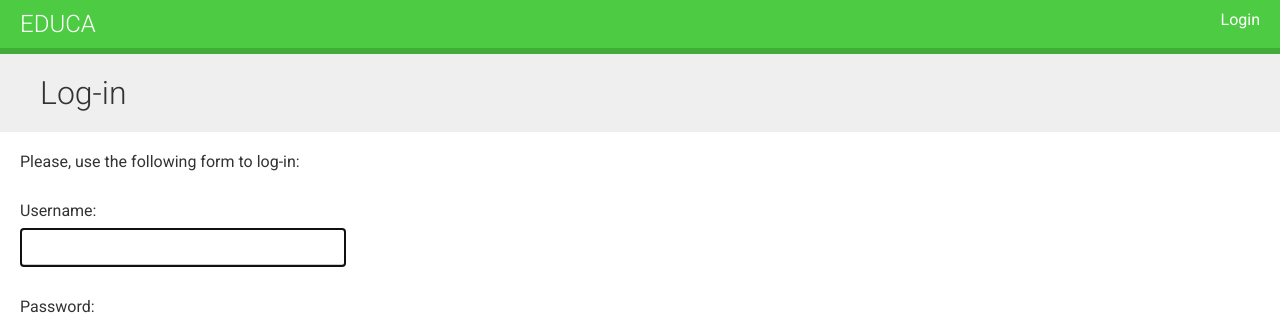
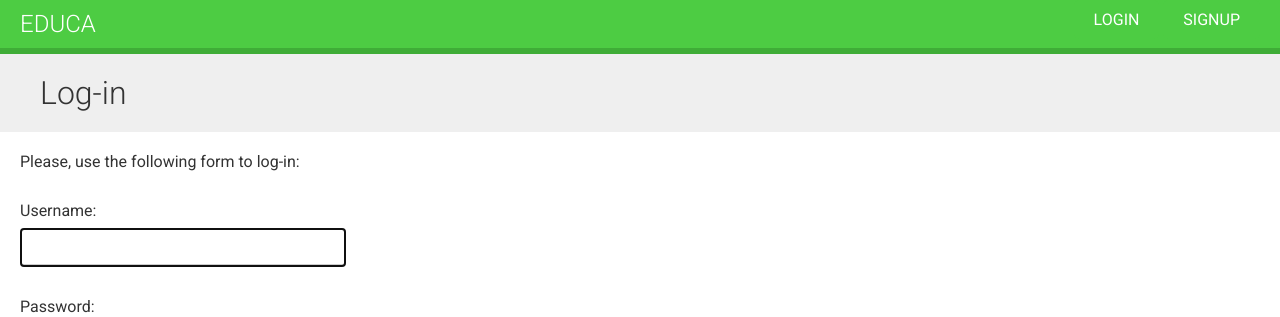
Before and after one commit to gurupratap-matharu/educa, a Django app: page /accounts/login/?next=/chat/room/1/ in a window 1280 px wide. Shown: the top 317 px of the page. Run offline with Django 4.2, Linux system fonts and the light colour scheme; parts of the project's set-up code (start-up, migrations or seed data) failed here and were passed over.

Commit message:
Show signup button in header row

```diff
--- a/templates/base.html
+++ b/templates/base.html
@@ -17,7 +17,10 @@
             {% if request.user.is_authenticated %}
             <li><a href="{% url "logout" %}">Logout</a></li>
             {% else %}
-            <li><a href="{% url "login" %}">Login</a></li>
+            <li>
+                <a href="{% url "login" %}" class="button">Login</a>
+                <a href="{% url "users:signup" %}" class="button">Signup</a>
+            </li>
             {% endif %}
         </ul>
     </div>
```
